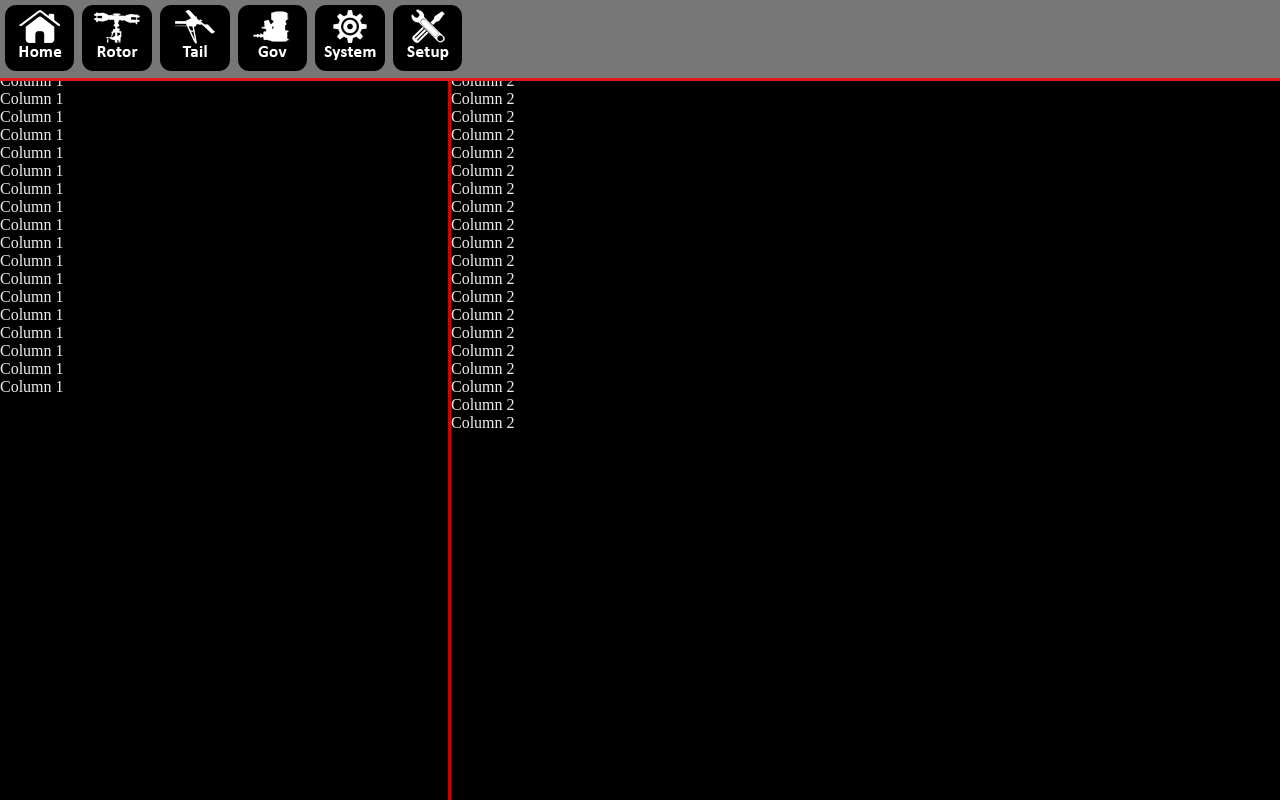
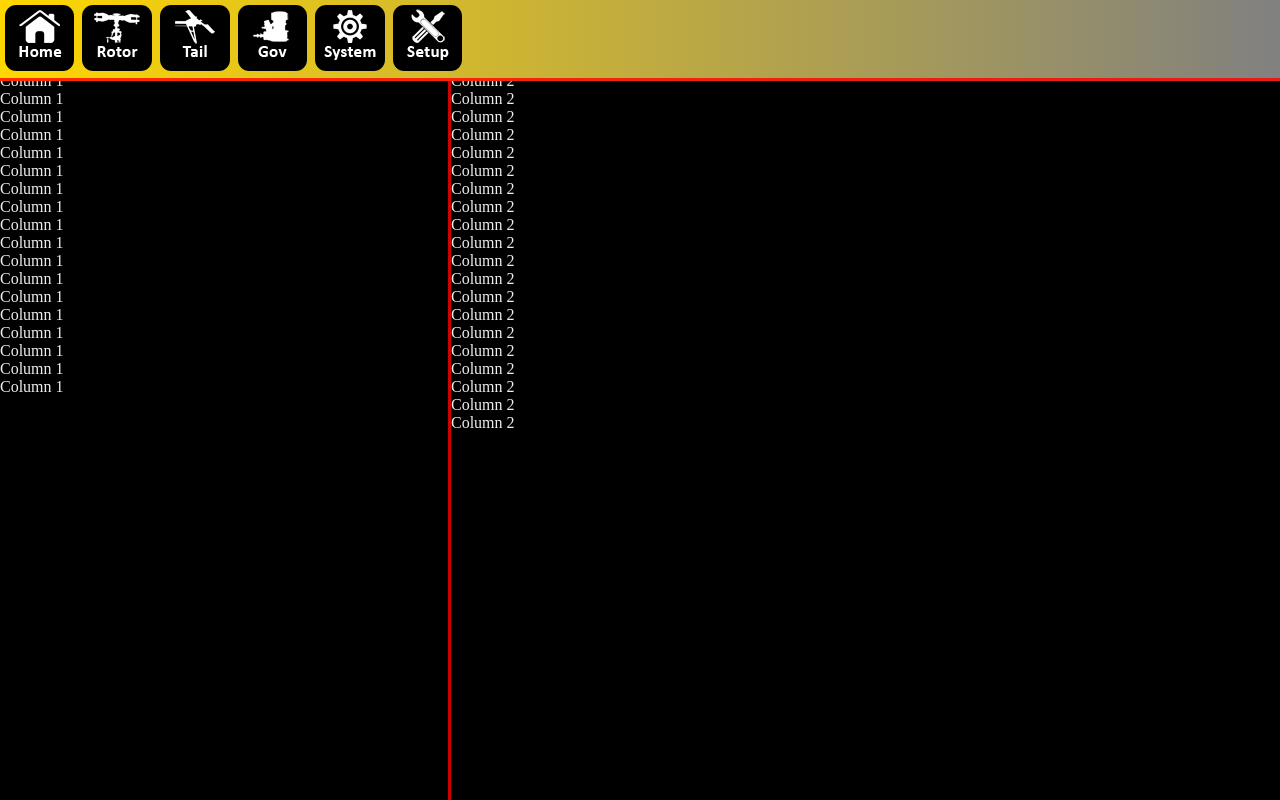
Before and after one commit to rbtx99/SRC-Studio, a plain HTML site: page index.html in a window 1280 px wide. Drawn offline with nearby package versions, Linux system fonts and the light colour scheme; a script that the page names is missing.

Commit message:
grad nav bar

```diff
--- a/css/styles2.css
+++ b/css/styles2.css
@@ -4,6 +4,7 @@
   position: fixed;
   height: 4.6rem;
   background-color: #777777;
+  background: -webkit-linear-gradient(0deg, gold, gray);
   top: 0;
   left: 0;
   width: 100%;
```
